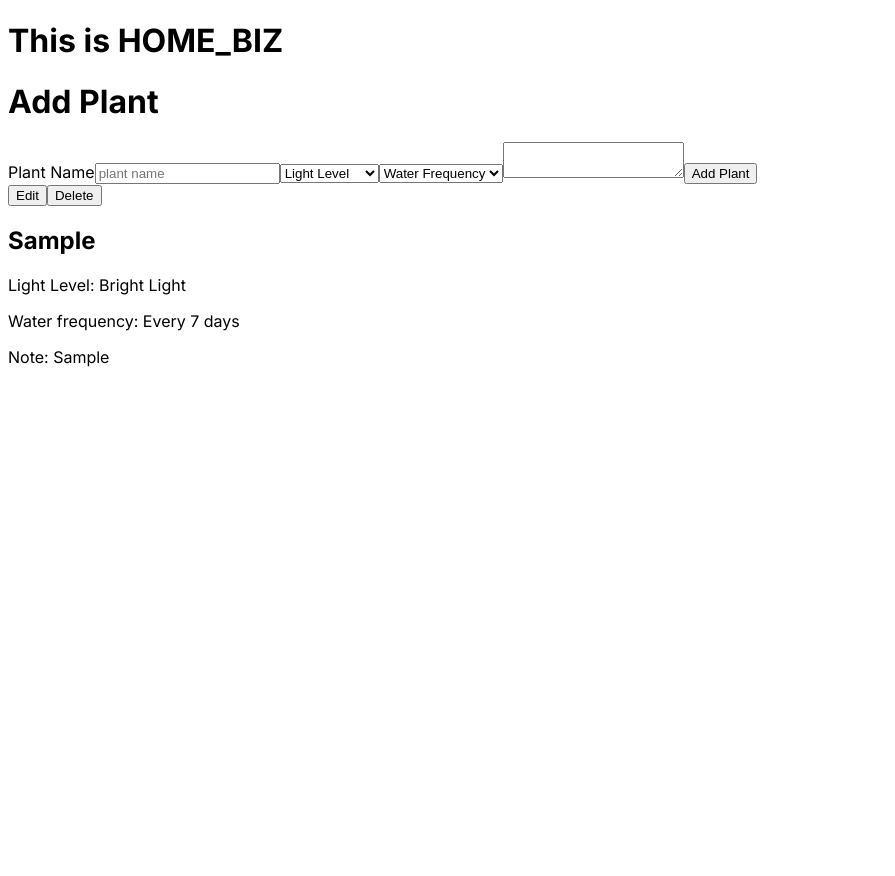
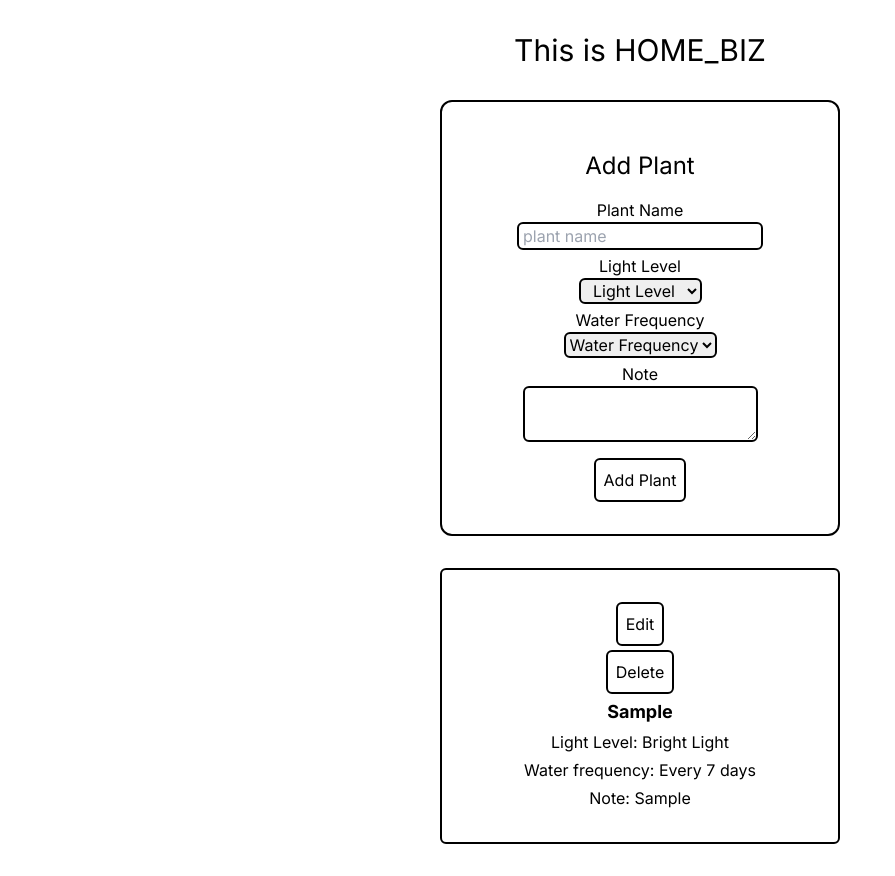
Before and after one commit to Home-Biz-LLS/home-biz, a Next.js app: page / in a window 1280 px wide. Both pictures are taken after typing "Sample", "Sample" into the empty fields and a click on the button "Add Plant". Shown: the whole page, without its empty margins (0-895 px from the left). Before the commit the page ends 800 px from the top, so only its background shows below. Built offline with nearby package versions, Linux system fonts and the light colour scheme.

Commit message:
feat: tailwind wireframe to increase readability

```diff
--- a/src/app/components/AddPlant/AddPlant.tsx
+++ b/src/app/components/AddPlant/AddPlant.tsx
@@ -1,65 +1,72 @@
-import React from 'react'
-import { PlantT } from '@/app/types';
-import { v4 as uuidv4 } from 'uuid';
-
-
+import React from "react";
+import { PlantT } from "@/app/types";
+import { v4 as uuidv4 } from "uuid";
 
 type AddPlantProps = {
   plants: PlantT[];
-  setPlants: (plants: PlantT[]) => void
-}
+  setPlants: (plants: PlantT[]) => void;
+};
 
-const AddPlant: React.FC<AddPlantProps> = ({plants, setPlants}) => {
-
+const AddPlant: React.FC<AddPlantProps> = ({ plants, setPlants }) => {
   const nameRef = React.useRef<HTMLInputElement>(null);
-  const lightRef = React.useRef<HTMLSelectElement>(null)
-  const waterRef = React.useRef<HTMLSelectElement>(null)
-  const noteRef = React.useRef<HTMLTextAreaElement>(null)
+  const lightRef = React.useRef<HTMLSelectElement>(null);
+  const waterRef = React.useRef<HTMLSelectElement>(null);
+  const noteRef = React.useRef<HTMLTextAreaElement>(null);
 
   const handleClick = (e: React.FormEvent) => {
     e.preventDefault();
-    const id = uuidv4()
+    const id = uuidv4();
     const plantName = nameRef.current?.value || "";
-    const lightLevel = lightRef.current?.value || ""
-    const waterFrequency = waterRef.current?.value || ""
-    const note = noteRef.current?.value || ""
-    const isEditing = false
-    setPlants([...plants, {id, isEditing, plantName, lightLevel, waterFrequency, note }]);
+    const lightLevel = lightRef.current?.value || "";
+    const waterFrequency = waterRef.current?.value || "";
+    const note = noteRef.current?.value || "";
+    const isEditing = false;
+    setPlants([
+      ...plants,
+      { id, isEditing, plantName, lightLevel, waterFrequency, note },
+    ]);
 
     const refs = [nameRef, lightRef, waterRef, noteRef];
     refs.forEach((ref) => {
       if (ref.current) {
         ref.current.value = "";
       }
-    } );
-
-    };
+    });
+  };
   return (
-    <form>
-      <h1>Add Plant</h1>
+    <form className="flex flex-col items-center border-solid border-2 border-black mx-28 rounded-xl py-8 text-center min-w-[400px]">
+      <h2 className="text-2xl py-4">Add Plant</h2>
       <label htmlFor="plant_name">Plant Name</label>
       <input
         ref={nameRef}
         id="plant_name"
+        className="border-solid border-2 border-black rounded-md px-1 mb-1"
         type="text"
         placeholder="plant name"
       />
-      <select ref={lightRef} defaultValue="Light Level">
-        <option disabled value="">Light Level</option>
+      <label htmlFor="light_level">Light Level</label>
+      <select className="border-solid border-2 border-black rounded-md mb-1 text-center" id="light_level" ref={lightRef} defaultValue="Light Level">
+        <option disabled value="">
+          Light Level
+        </option>
         <option value="Bright Light">Bright Light</option>
         <option value="Indirect Light">Indirect Light</option>
         <option value="Low Light">Low Light</option>
       </select>
-      <select ref={waterRef} defaultValue="Water Frequency">
-        <option disabled value="">Water Frequency</option>
+      <label htmlFor="water_freq">Water Frequency</label>
+      <select className="border-solid border-2 border-black rounded-md mb-1 text-center" id="water_freq" ref={waterRef} defaultValue="Water Frequency">
+        <option disabled value="">
+          Water Frequency
+        </option>
         <option value="Every 7 days">Every 7 days</option>
         <option value="Every 14 days">Every 14 days</option>
         <option value="Every 30 days">Every 30 days</option>
       </select>
-      <textarea ref={noteRef}></textarea>
-      <button onClick={handleClick}>Add Plant</button>
+      <label htmlFor="note">Note</label>
+      <textarea className="border-solid border-2 border-black rounded-md mb-4 px-2 py-0.5" id="note" ref={noteRef}></textarea>
+      <button className="border-solid border-2 border-black rounded-md p-2" onClick={handleClick}>Add Plant</button>
     </form>
-  )
-}
+  );
+};
 
-export default AddPlant
+export default AddPlant;
--- a/src/app/components/PlantCard/PlantCard.tsx
+++ b/src/app/components/PlantCard/PlantCard.tsx
@@ -23,17 +23,16 @@ const PlantCard: React.FC<PlantCardProps> = ({ plants, setPlants }) => {
   };
   const handleUpdatePlant = (id: string) => {
     console.log(id);
-    console.log(plants)
-    const copyOfPlants = plants
-    const plant = copyOfPlants.find(x => x.id === id);
-    console.log(plant)
+    console.log(plants);
+    const copyOfPlants = plants;
+    const plant = copyOfPlants.find((x) => x.id === id);
+    console.log(plant);
     if (plant) {
-      plant.lightLevel = lightRef.current?.value || ""
-      plant.plantName = nameRef.current?.value || ""
-      plant.waterFrequency = waterRef.current?.value || ""
-      plant.note = noteRef.current?.value || ""
+      plant.lightLevel = lightRef.current?.value || "";
+      plant.plantName = nameRef.current?.value || "";
+      plant.waterFrequency = waterRef.current?.value || "";
+      plant.note = noteRef.current?.value || "";
     }
-
   };
 
   return (
@@ -41,18 +40,19 @@ const PlantCard: React.FC<PlantCardProps> = ({ plants, setPlants }) => {
       <section>
         {plants.map((plant) => {
           return (
-            <article key={plant.id}>
+            <article className=" gap-1 flex flex-col items-center border-solid border-2 border-black rounded-md mx-28 my-8 p-8 min-w-[400px]" key={plant.id}>
               {plant.isEditing && isEditing ? (
                 <>
                   <label htmlFor="plant_name">Plant Name</label>
                   <input
                     id="plant_name"
+                    className="border-solid border-2 border-black rounded-md px-1 mb-1"
                     ref={nameRef}
                     type="text"
                     placeholder="plant name"
                     defaultValue={plant.plantName}
                   />
-                  <select ref={lightRef} defaultValue={plant.lightLevel}>
+                  <select className="text-center border-solid border-2 border-black rounded-md mb-1" ref={lightRef} defaultValue={plant.lightLevel}>
                     <option disabled value="">
                       Light Level
                     </option>
@@ -60,7 +60,7 @@ const PlantCard: React.FC<PlantCardProps> = ({ plants, setPlants }) => {
                     <option value="Indirect Light">Indirect Light</option>
                     <option value="Low Light">Low Light</option>
                   </select>
-                  <select ref={waterRef} defaultValue={plant.waterFrequency}>
+                  <select className="text-center border-solid border-2 border-black rounded-md mb-1" ref={waterRef} defaultValue={plant.waterFrequency}>
                     <option disabled value="">
                       Water Frequency
                     </option>
@@ -68,31 +68,43 @@ const PlantCard: React.FC<PlantCardProps> = ({ plants, setPlants }) => {
                     <option value="Every 14 days">Every 14 days</option>
                     <option value="Every 30 days">Every 30 days</option>
                   </select>
-                  <textarea ref={noteRef} defaultValue={plant.note}></textarea>
+                  <label htmlFor="plant_note">Note</label>
+                  <textarea
+                    id="plant_note"
+                    className="border-solid border-2 border-black rounded-md mb-4 px-2 py-0.5"
+                    ref={noteRef}
+                    defaultValue={plant.note}
+                  ></textarea>
 
-                  <button
+                  <button className="border-solid border-2 border-black rounded-md p-2"
                     onClick={() => {
                       handleUpdatePlant(plant.id);
-                      plant.isEditing = false
+                      plant.isEditing = false;
                       setIsEditing(false);
                     }}
                   >
                     Save
                   </button>
-                  <button onClick={() => {
-                    plant.isEditing = false
-                    setIsEditing(false)
-                    }}>
+                  <button className="border-solid border-2 border-black rounded-md p-2"
+                    onClick={() => {
+                      plant.isEditing = false;
+                      setIsEditing(false);
+                    }}
+                  >
                     Cancel
                   </button>
                 </>
               ) : (
                 <>
-                  <button onClick={() => {
-                    setIsEditing(true)
-                    plant.isEditing = true
-                  }}>Edit</button>
-                  <button
+                  <button className="border-solid border-2 border-black rounded-md p-2"
+                    onClick={() => {
+                      setIsEditing(true);
+                      plant.isEditing = true;
+                    }}
+                  >
+                    Edit
+                  </button>
+                  <button className="border-solid border-2 border-black rounded-md p-2"
                     onClick={
                       // () => setShowDeleteCheck(true)
                       () => {
@@ -102,7 +114,7 @@ const PlantCard: React.FC<PlantCardProps> = ({ plants, setPlants }) => {
                   >
                     Delete
                   </button>
-                  <h2>{plant.plantName}</h2>
+                  <h2 className="text-lg font-bold">{plant.plantName}</h2>
                   <p>Light Level: {plant.lightLevel}</p>
                   <p>Water frequency: {plant.waterFrequency}</p>
                   <p>Note: {plant.note}</p>
--- a/src/app/globals.css
+++ b/src/app/globals.css
@@ -1,4 +1,4 @@
-/* @tailwind base;
+@tailwind base;
 @tailwind components;
 @tailwind utilities;
 
@@ -18,10 +18,13 @@
 
 body {
   color: rgb(var(--foreground-rgb));
-  background: linear-gradient(
+  display: flex;
+  flex-direction: column;
+  align-items: center;
+  /* background: linear-gradient(
       to bottom,
       transparent,
       rgb(var(--background-end-rgb))
     )
-    rgb(var(--background-start-rgb));
-} */
+    rgb(var(--background-start-rgb));*/
+}
--- a/src/app/page.tsx
+++ b/src/app/page.tsx
@@ -9,7 +9,7 @@ const Home = () => {
 
   return (
     <>
-      <h1>This is HOME_BIZ</h1>
+      <h1 className="text-3xl text-center py-8">This is HOME_BIZ</h1>
       <AddPlant plants={plants} setPlants={setPlants}/>
       <PlantCard plants={plants} setPlants={setPlants}/>
     </>
```
